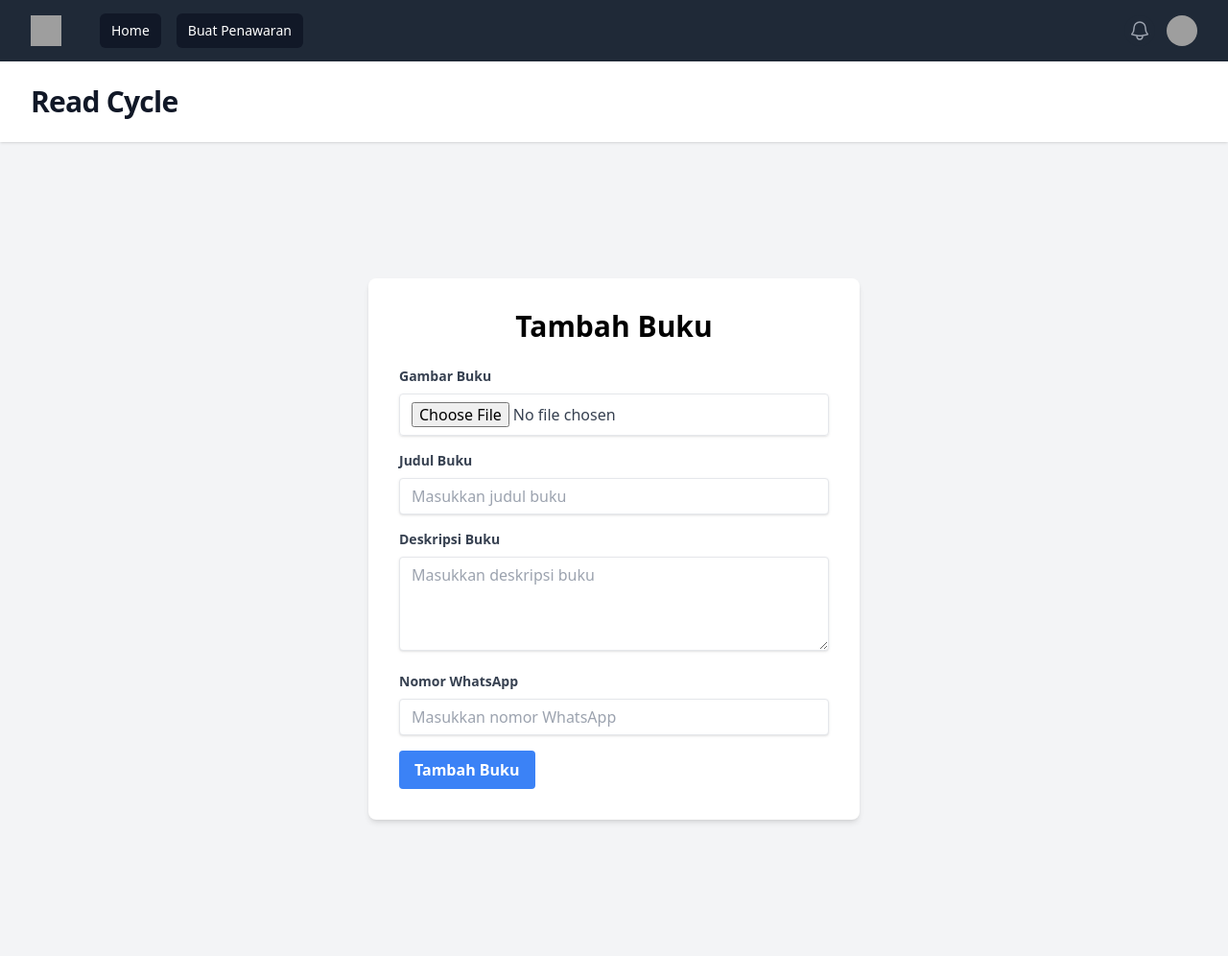
After one commit to RaFYWStud/Book-Exchange_WebApps, a Laravel app: page /OfferBook in a window 1280 px wide. The commit adds this page. Shown: the whole page at 96% size. Run offline with Laravel 12, Linux system fonts and the light colour scheme; style sheets or scripts are compiled from the project's sources; some web fonts are replaced; grey boxes are pictures that could not be loaded.

Commit message:
Memisahkan UI Menjadi komponen2 blade, Membuat halaman offer book untuk input form buku yang akan ditawarkan pengguna, membuat BookController dan menambahkan routes dengan metode post ke BookController

```diff
--- /dev/null
+++ b/app/View/Components/layout.php
@@ -0,0 +1,26 @@
+<?php
+
+namespace App\View\Components;
+
+use Closure;
+use Illuminate\Contracts\View\View;
+use Illuminate\View\Component;
+
+class layout extends Component
+{
+    /**
+     * Create a new component instance.
+     */
+    public function __construct()
+    {
+        //
+    }
+
+    /**
+     * Get the view / contents that represent the component.
+     */
+    public function render(): View|Closure|string
+    {
+        return view('components.layout');
+    }
+}
--- /dev/null
+++ b/resources/views/OfferBook.blade.php
@@ -0,0 +1,39 @@
+<x-layout>
+    <div class="flex justify-center items-center min-h-screen bg-gray-100">
+        <div class="max-w-lg w-full bg-white shadow-md rounded-lg p-8">
+            <h1 class="text-3xl font-bold mb-6 text-center">Tambah Buku</h1>
+            <form action="{{ route('books.store') }}" method="POST" enctype="multipart/form-data" class="space-y-4">
+                @csrf
+                <div>
+                    <label class="block text-gray-700 text-sm font-bold mb-2" for="image">
+                        Gambar Buku
+                    </label>
+                    <input type="file" name="image" id="image" class="shadow appearance-none border rounded w-full py-2 px-3 text-gray-700 leading-tight focus:outline-none focus:shadow-outline">
+                </div>
+                <div>
+                    <label class="block text-gray-700 text-sm font-bold mb-2" for="title">
+                        Judul Buku
+                    </label>
+                    <input type="text" name="title" id="title" class="shadow appearance-none border rounded w-full py-2 px-3 text-gray-700 leading-tight focus:outline-none focus:shadow-outline" placeholder="Masukkan judul buku">
+                </div>
+                <div>
+                    <label class="block text-gray-700 text-sm font-bold mb-2" for="description">
+                        Deskripsi Buku
+                    </label>
+                    <textarea name="description" id="description" rows="4" class="shadow appearance-none border rounded w-full py-2 px-3 text-gray-700 leading-tight focus:outline-none focus:shadow-outline" placeholder="Masukkan deskripsi buku"></textarea>
+                </div>
+                <div>
+                    <label class="block text-gray-700 text-sm font-bold mb-2" for="whatsapp">
+                        Nomor WhatsApp
+                    </label>
+                    <input type="text" name="whatsapp" id="whatsapp" class="shadow appearance-none border rounded w-full py-2 px-3 text-gray-700 leading-tight focus:outline-none focus:shadow-outline" placeholder="Masukkan nomor WhatsApp">
+                </div>
+                <div class="flex items-center justify-between">
+                    <button type="submit" class="bg-blue-500 hover:bg-blue-700 text-white font-bold py-2 px-4 rounded focus:outline-none focus:shadow-outline">
+                        Tambah Buku
+                    </button>
+                </div>
+            </form>
+        </div>
+    </div>
+</x-layout>
--- /dev/null
+++ b/resources/views/components/layout.blade.php
@@ -0,0 +1,33 @@
+<!DOCTYPE html>
+<html lang="en" class="h-full bg-gray-100">
+
+<head>
+    <meta charset="UTF-8">
+    <meta name="viewport" content="width=device-width, initial-scale=1.0">
+    <meta http-equiv="X-UA-Compatible" content="ie=edge">
+    @vite('resources/css/app.css')
+    <script defer src="https://cdn.jsdelivr.net/npm/alpinejs@3.x.x/dist/cdn.min.js"></script>
+    <link rel="stylesheet" href="https://rsms.me/inter/inter.css">
+    <title>Home</title>
+</head>
+
+<body class="h-full">
+    <div class="min-h-full">
+        <x-navbar></x-navbar>
+
+        <header class="bg-white shadow">
+            <div class="mx-auto max-w-7xl px-4 py-6 sm:px-6 lg:px-8">
+                <h1 class="text-3xl font-bold tracking-tight text-gray-900">Read Cycle</h1>
+            </div>
+        </header>
+
+        <main>
+            <div class="mx-auto max-w-7xl px-4 py-6 sm:px-6 lg:px-8">
+                {{ $slot }}
+            </div>
+        </main>
+    </div>
+
+</body>
+
+</html>
--- a/resources/views/components/navbar.blade.php
+++ b/resources/views/components/navbar.blade.php
@@ -11,6 +11,8 @@
                         <!-- Current: "bg-gray-900 text-white", Default: "text-gray-300 hover:bg-gray-700 hover:text-white" -->
                         <a href="#" class="rounded-md bg-gray-900 px-3 py-2 text-sm font-medium text-white"
                             aria-current="page">Home</a>
+                            <a href="#" class="rounded-md bg-gray-900 px-3 py-2 text-sm font-medium text-white"
+                            aria-current="page">Buat Penawaran</a>
                     </div>
                 </div>
             </div>
--- a/routes/web.php
+++ b/routes/web.php
@@ -5,3 +5,9 @@ use Illuminate\Support\Facades\Route;
 Route::get('/', function () {
     return view('Home');
 });
+
+Route::get('/OfferBook', function () {
+    return view('OfferBook');
+});
+
+Route::post('/books', [BookController::class, 'store'])->name('books.store');
```
Also changed, not shown: app/Http/Controllers/BookController.php (added, +26 -0 lines), resources/views/Home.blade.php (+3 -34 lines).
